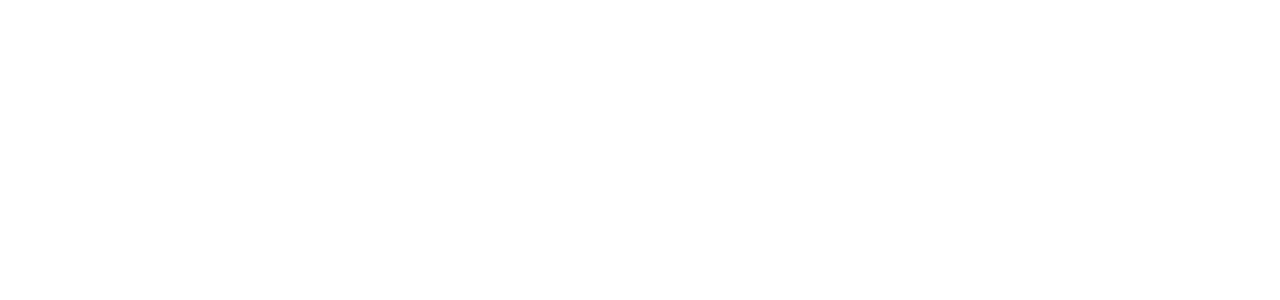
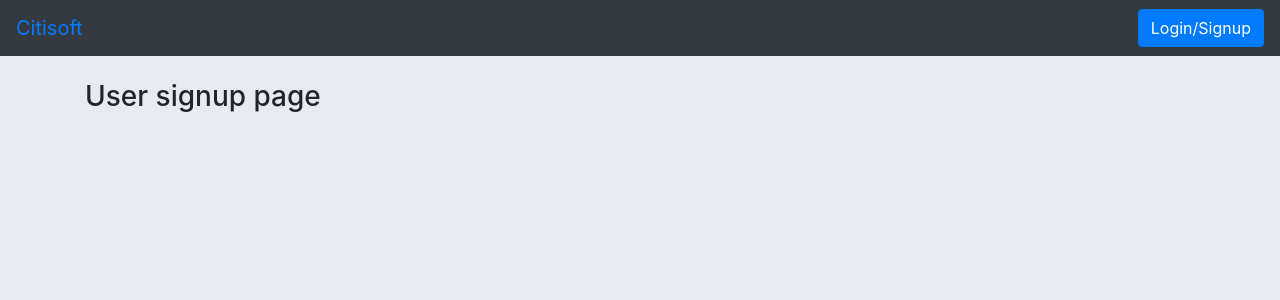
Before and after one commit to bongssss/AWS, a Django app: page /usersignup/ in a window 1280 px wide. Before the commit the part shown is empty. Shown: the top 300 px of the page. Run offline with Django 5.2, Linux system fonts and the light colour scheme; some libraries are stand-ins or nearby versions.

Commit message:
edited userlogin.html, usersignup.html and index.html

```diff
--- a/citisoft/templates/citisoft/user/index.html
+++ b/citisoft/templates/citisoft/user/index.html
@@ -82,7 +82,7 @@
           <!-- Content for rectangular space 1 -->
           <h3>Services</h3>
           <p><em>Checkout our wide range of investment reccomendation services</em></p>
-          <button class="btn btn-primary">services</button>
+          <a class="btn btn-primary" href="{% url 'userlogin' %}">services</a>
         </div>
       </div>
       <div class="col-12">
@@ -90,7 +90,7 @@
           <!-- Content for rectangular space 2 -->
           <h3>Profile</h3>
           <p><em>Set Up your profile and go throught our lists of financial Services.</em></p>
-          <button class="btn btn-primary">Get started</button>
+          <a class="btn btn-primary" href="{% url 'usersignup' %}">Get started</a>
         </div>
       </div>
       <div class="col-12">
@@ -98,7 +98,7 @@
           <!-- Content for rectangular space 3 -->
           <h3>Vendors</h3>
           <p><em>Take a quick look at our best performing Financial service partners.</em></p>
-          <button class="btn btn-primary">our Vendors</button>
+          <a class="btn btn-primary" href="{% url 'userlogin' %}">our Vendors</a>
         </div>
       </div>
     </div>
--- a/citisoft/templates/citisoft/user/userlogin.html
+++ b/citisoft/templates/citisoft/user/userlogin.html
@@ -0,0 +1,5 @@
+{% extends 'citisoft/user/index.html' %}
+{% load static %}
+{% block content %}
+     <h3>User login page</h3>
+{% endblock content %}
--- a/citisoft/templates/citisoft/user/usersignup.html
+++ b/citisoft/templates/citisoft/user/usersignup.html
@@ -0,0 +1,5 @@
+{% extends 'citisoft/user/index.html' %}
+{% load static %}
+{% block content %}
+     <h3>User signup page</h3>
+{% endblock content %}
```
Also changed, not shown: db.sqlite3.
